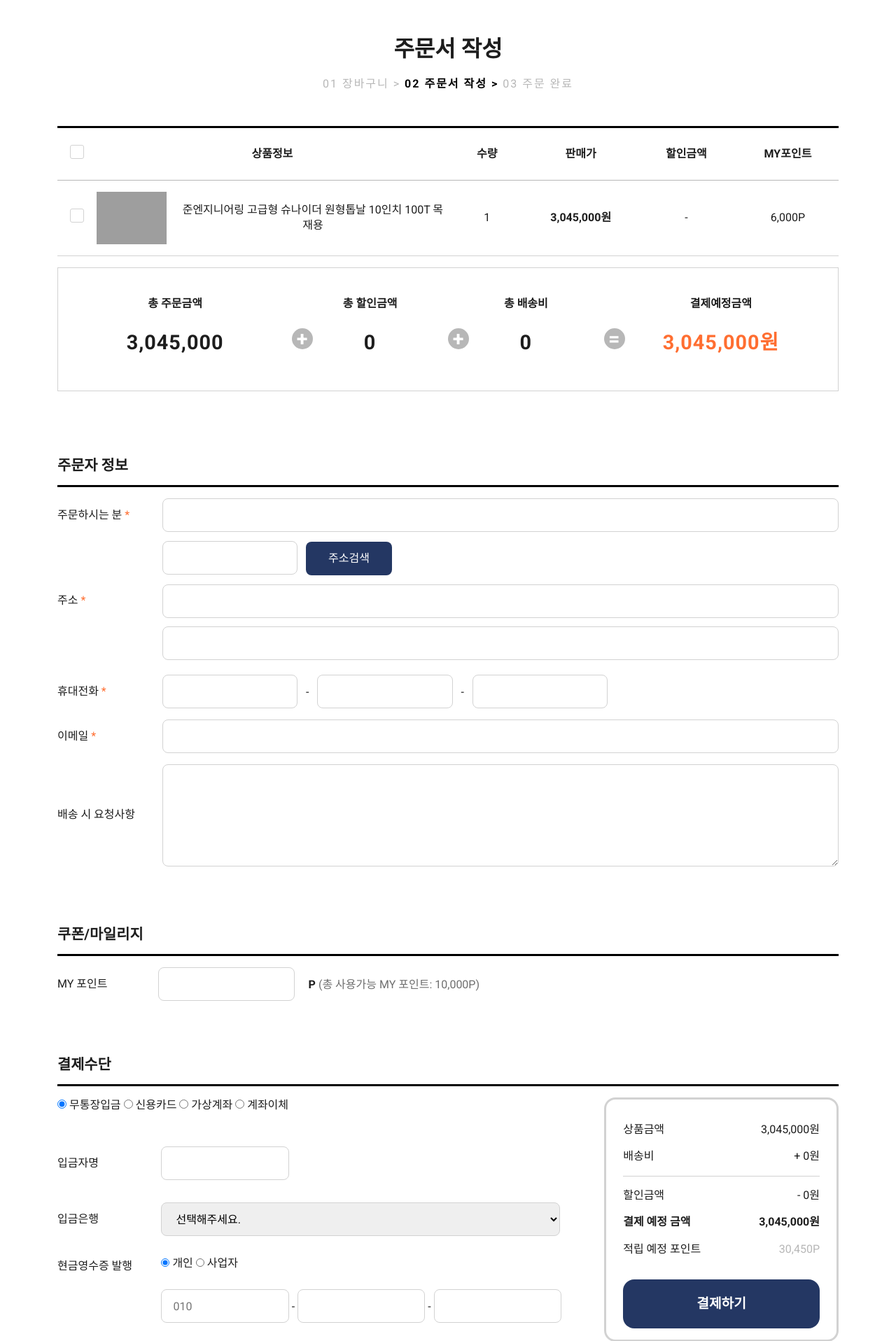
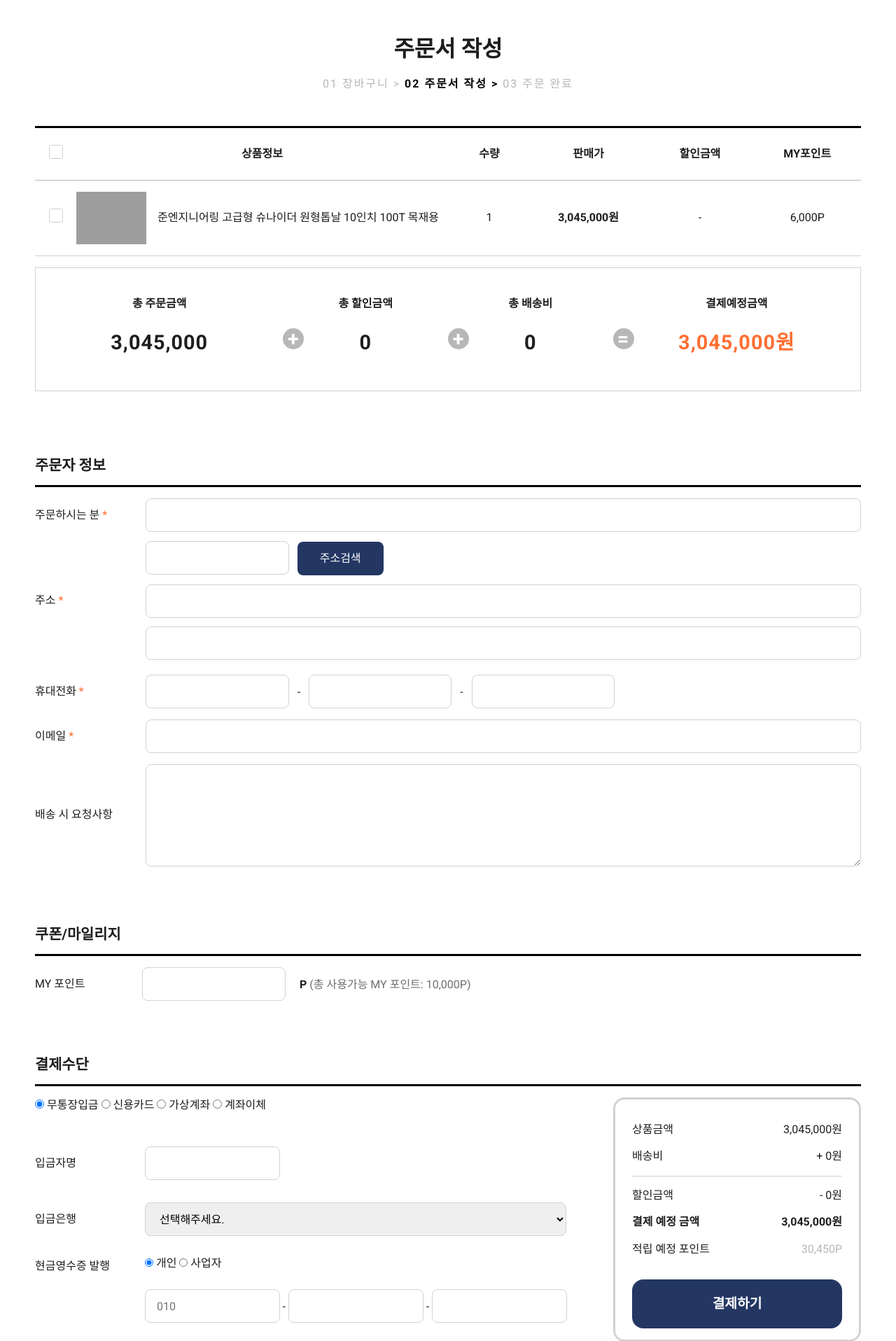
Before and after one commit to Joontooling/joontooling, a Django app: page /products/order/ in a window 1280 px wide. Shown: the part 187-2103 px from the top of the page at 70% size. Run offline with Django 3.2, Linux system fonts and the light colour scheme; some libraries are stand-ins or nearby versions; grey boxes are pictures that could not be loaded.

Commit message:
Style CSS change from container to wrapper

```diff
--- a/accounts/templates/accounts/my_likes.html
+++ b/accounts/templates/accounts/my_likes.html
@@ -2,7 +2,7 @@
 
 
 {% block content %}
-<div class="container">
+<div class="wrapper">
 
   <!-- TITLE -->
   <div class="basket-title order-done-title">
--- a/accounts/templates/accounts/my_posting.html
+++ b/accounts/templates/accounts/my_posting.html
@@ -2,7 +2,7 @@
 
 
 {% block content %}
-<div class="container">
+<div class="wrapper">
 
   <!-- TITLE -->
   <div class="basket-title order-done-title">
--- a/accounts/templates/accounts/my_shop.html
+++ b/accounts/templates/accounts/my_shop.html
@@ -2,7 +2,7 @@
 
 
 {% block content %}
-<div class="container">
+<div class="wrapper">
 
   <!-- TITLE -->
   <div class="basket-title order-done-title">
--- a/products/templates/products/basket.html
+++ b/products/templates/products/basket.html
@@ -1,7 +1,7 @@
 {% extends 'base.html' %}
 
 {% block content %}
-<div class="container">
+<div class="wrapper">
 
   <!-- BASKET-TITLE -->
   <div class="basket-title">
--- a/products/templates/products/detail.html
+++ b/products/templates/products/detail.html
@@ -10,6 +10,7 @@
 
     <!-- Product Swiper -->
     <div class="productSwiper-container">
+      <!-- mainSwiper -->
       <div class="swiper productSwiper">
         <ul class="swiper-wrapper">
           <li class="swiper-slide">
@@ -43,6 +44,7 @@
         <button class="swiper-button-prev prevBtn"></button>
         <button class="swiper-button-next nextBtn"></button>
       </div>
+      <!-- subSwiper -->
       <div class="swiper thumbnailSwiper">
         <ul class="swiper-wrapper">
           <li class="swiper-slide">
--- a/products/templates/products/index.html
+++ b/products/templates/products/index.html
@@ -3,7 +3,7 @@
 
 {% block content %}
 <div class="product-index-default">
-  <div class="container">
+  <div class="wrapper">
     <!-- Swiper -->
     <div class="swiper product-index-swiper">
       <div class="swiper-wrapper">
@@ -119,7 +119,7 @@
 
   <!-- test -->
   <div>
-  {% for product in products  %}
+    {% for product in products %}
 
     <img src="{{ product.image_main.url }}" alt="">
     {{ product.name }}
--- a/products/templates/products/order.html
+++ b/products/templates/products/order.html
@@ -1,7 +1,7 @@
 {% extends 'base.html' %}
 
 {% block content %}
-<div class="container">
+<div class="wrapper">
 
   <!-- ORDER-TITLE -->
   <div class="basket-title order-title">
--- a/products/templates/products/order_done.html
+++ b/products/templates/products/order_done.html
@@ -1,7 +1,7 @@
 {% extends 'base.html' %}
 
 {% block content %}
-<div class="container">
+<div class="wrapper">
 
   <!-- ORDER-DONE -->
   <main class="order-done">
```
Lines whose indentation alone changed are shown as unchanged.
